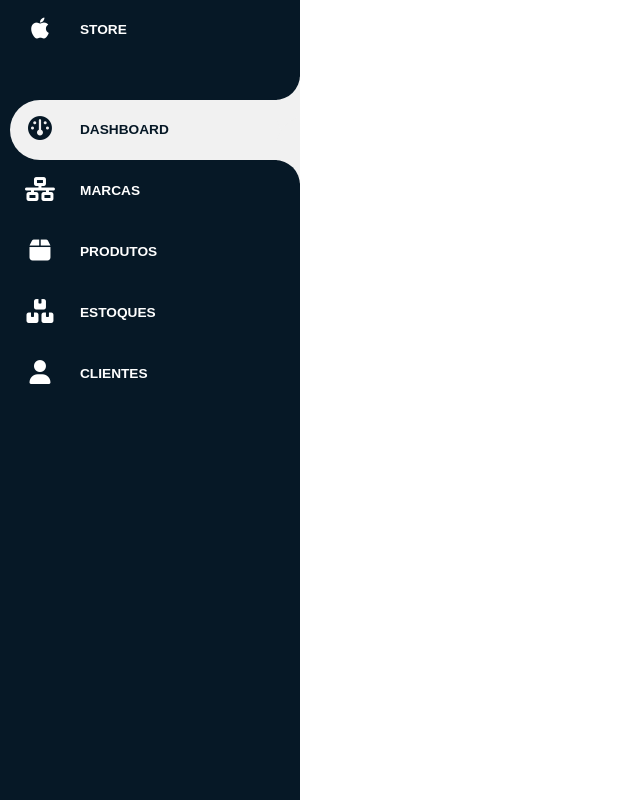
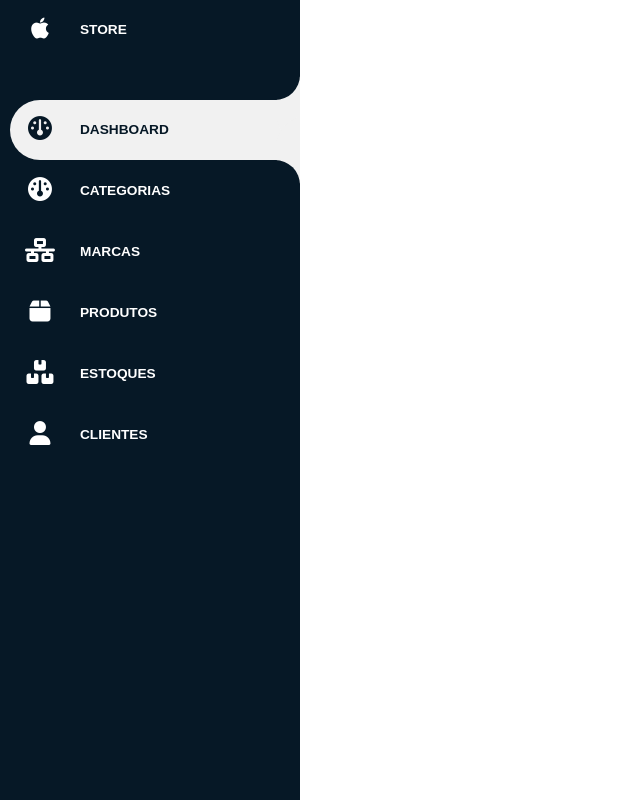
Before and after one commit to renanconstancio/admin-ecommerce, a React (Vite) app: page / in a window 1280 px wide. Shown: the whole page, without its empty margins (0-640 px from the left). Built offline with nearby package versions, Linux system fonts and the light colour scheme.

Commit message:
Ajustes para Category

```diff
--- a/src/App.tsx
+++ b/src/App.tsx
@@ -13,12 +13,20 @@ import { CategoriesProvider } from './context/CategoriesContext';
 import { CustomersProvider } from './context/CustomersContext';
 import { Customers } from './pages/Customers/Customers';
 import { CustomersForm } from './pages/Customers/CustomersForm';
+import { Categories } from './pages/Categories/Categories';
+import { CategoriesForm } from './pages/Categories/CategoriesForm';
 
 export function App() {
   return (
     <BrowserRouter>
       <Menu />
       <Routes>
+        <Route path="categories" element={<Content />}>
+          <Route index element={<Categories />} />
+          <Route path=":id/edit" element={<CategoriesForm />} />
+          <Route path="new" element={<CategoriesForm />} />
+        </Route>
+
         <Route
           path="/brands"
           element={
--- a/src/components/Menu/index.tsx
+++ b/src/components/Menu/index.tsx
@@ -25,6 +25,14 @@ export function Menu() {
               <i className="fa-solid fa-gauge"></i>
             </span>
             <span className="title">dashboard</span>
+          </Link>
+        </li>
+        <li className={handleActveLink('categories')}>
+          <Link to="/categories">
+            <span className="icon">
+              <i className="fa-solid fa-gauge"></i>
+            </span>
+            <span className="title">Categorias</span>
           </Link>
         </li>
         <li className={handleActveLink('brands')}>
```
